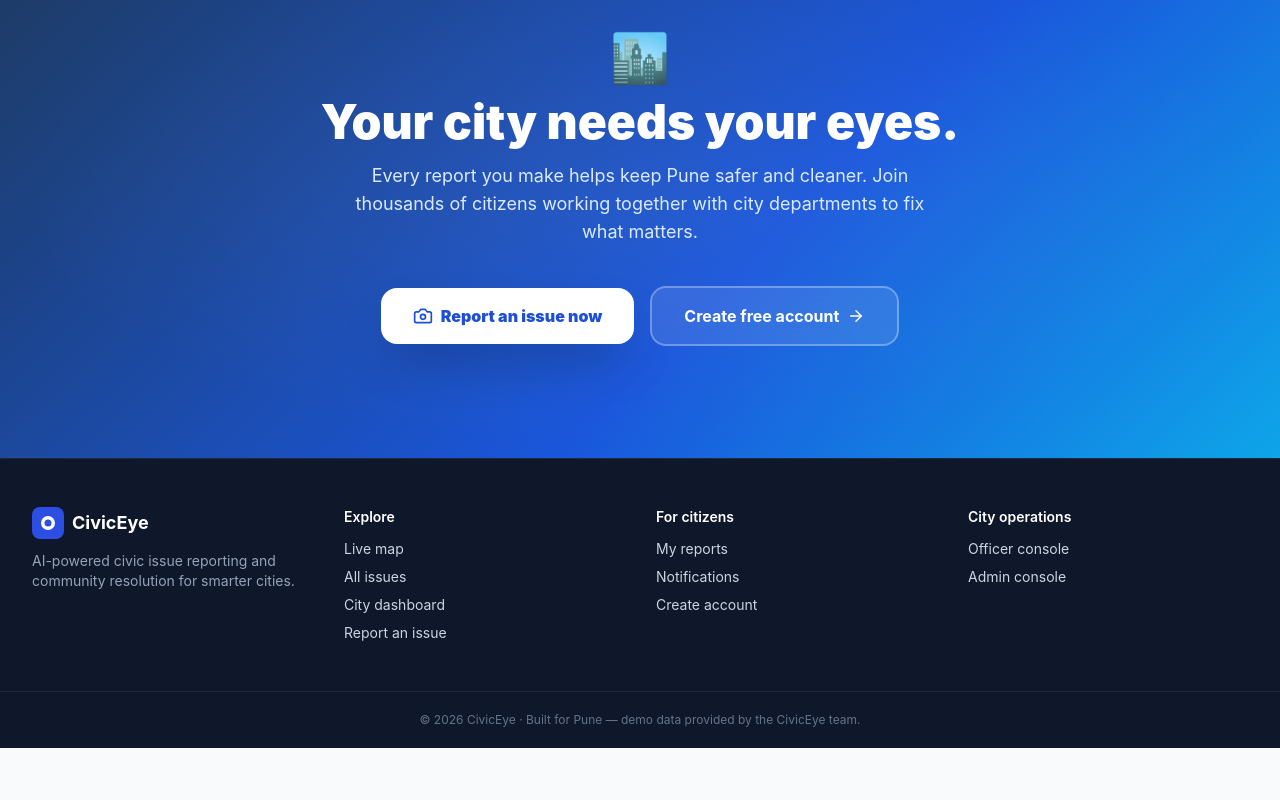
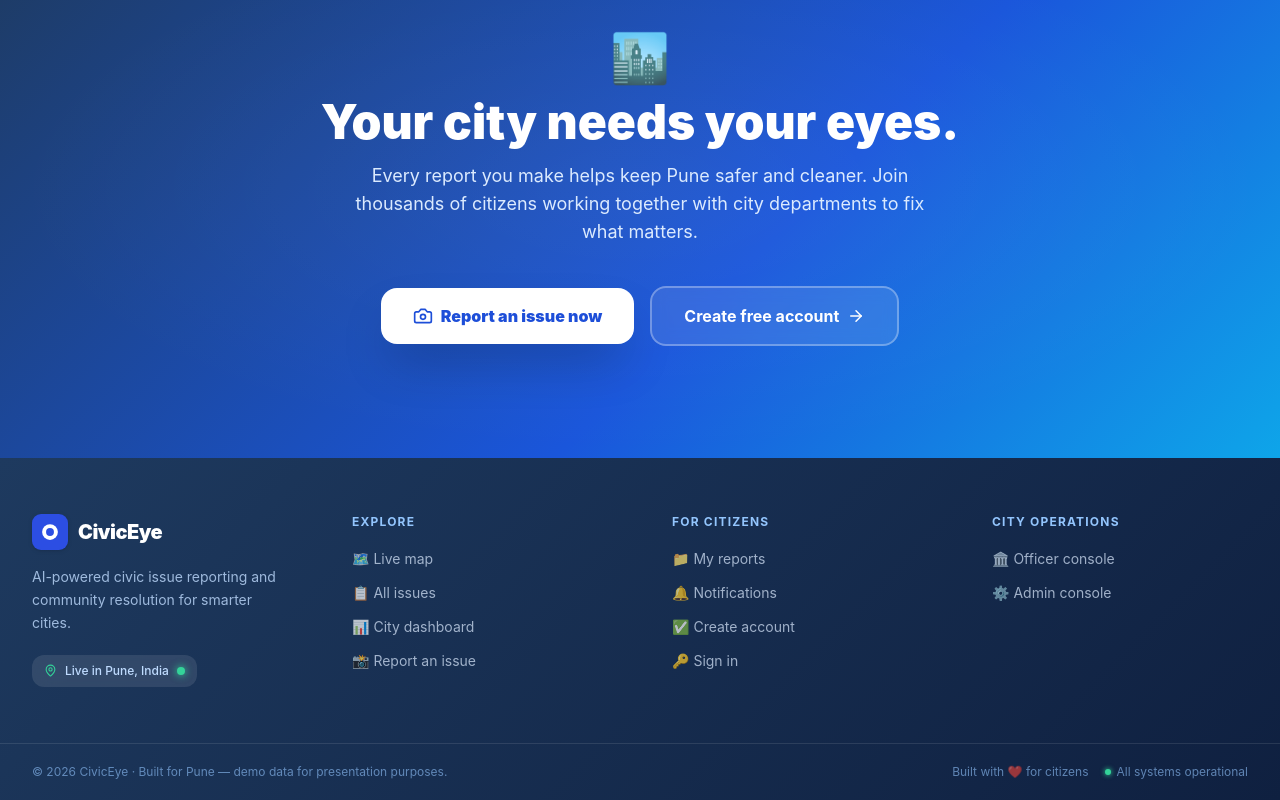
Before and after one commit to mohitkulkarni1999/CivicEye, a React (Vite) app in the folder client/: page / in a window 1280 px wide. Shown: the part 3400-4200 px from the top of the page. Before the commit the page ends 4148 px from the top, so only its background shows below. Built offline with nearby package versions, Linux system fonts and the light colour scheme; no server answers.

Commit message:
Fix high priority section to show only open issues and redesign footer

```diff
--- a/client/src/components/Footer.jsx
+++ b/client/src/components/Footer.jsx
@@ -1,48 +1,88 @@
 import { Link } from 'react-router-dom';
 import { BrandMark } from './Navbar.jsx';
+import { MapPinIcon } from './icons.jsx';
+
+const LINKS = [
+  {
+    heading: 'Explore',
+    links: [
+      { to: '/map', label: '🗺️ Live map' },
+      { to: '/explore', label: '📋 All issues' },
+      { to: '/dashboard', label: '📊 City dashboard' },
+      { to: '/report', label: '📸 Report an issue' },
+    ],
+  },
+  {
+    heading: 'For Citizens',
+    links: [
+      { to: '/my-reports', label: '📁 My reports' },
+      { to: '/notifications', label: '🔔 Notifications' },
+      { to: '/citizen/register', label: '✅ Create account' },
+      { to: '/citizen/login', label: '🔑 Sign in' },
+    ],
+  },
+  {
+    heading: 'City Operations',
+    links: [
+      { to: '/officer/login', label: '🏛️ Officer console' },
+      { to: '/admin/login', label: '⚙️ Admin console' },
+    ],
+  },
+];
 
 export default function Footer() {
   return (
-    <footer className="border-t border-ink-800 bg-ink-900 text-ink-300">
-      <div className="container-page grid gap-8 py-12 md:grid-cols-4">
+    <footer style={{ background: 'linear-gradient(135deg, #1e3a5f 0%, #0f2040 100%)' }}>
+      {/* Top section */}
+      <div className="container-page grid gap-10 py-14 md:grid-cols-4 lg:gap-16">
+        {/* Brand col */}
         <div className="md:col-span-1">
-          <div className="flex items-center gap-2">
-            <BrandMark className="h-8 w-8" />
-            <span className="text-lg font-bold text-white">CivicEye</span>
+          <div className="flex items-center gap-2.5">
+            <BrandMark className="h-9 w-9 drop-shadow" />
+            <span className="text-xl font-black text-white tracking-tight">CivicEye</span>
           </div>
-          <p className="mt-3 text-sm text-ink-400">
+          <p className="mt-4 text-sm leading-relaxed text-blue-200/80">
             AI-powered civic issue reporting and community resolution for smarter cities.
           </p>
+          <div className="mt-5 flex items-center gap-2 rounded-xl bg-white/10 px-3 py-2 text-xs text-blue-200 backdrop-blur w-fit">
+            <MapPinIcon size={13} className="text-emerald-400" />
+            <span className="font-medium">Live in Pune, India</span>
+            <span className="flex h-2 w-2 rounded-full bg-emerald-400 shadow-[0_0_6px_2px_rgba(52,211,153,0.5)]" />
+          </div>
         </div>
-        <div>
-          <h4 className="mb-3 text-sm font-semibold text-white">Explore</h4>
-          <ul className="space-y-2 text-sm">
-            <li><Link to="/map" className="hover:text-white">Live map</Link></li>
-            <li><Link to="/explore" className="hover:text-white">All issues</Link></li>
-            <li><Link to="/dashboard" className="hover:text-white">City dashboard</Link></li>
-            <li><Link to="/report" className="hover:text-white">Report an issue</Link></li>
-          </ul>
+
+        {/* Nav link columns */}
+        {LINKS.map((col) => (
+          <div key={col.heading}>
+            <h4 className="mb-4 text-xs font-bold uppercase tracking-widest text-blue-300">{col.heading}</h4>
+            <ul className="space-y-2.5">
+              {col.links.map((l) => (
+                <li key={l.to}>
+                  <Link
+                    to={l.to}
+                    className="text-sm text-blue-100/70 transition hover:text-white hover:translate-x-0.5 inline-flex"
+                  >
+                    {l.label}
+                  </Link>
+                </li>
+              ))}
+            </ul>
+          </div>
+        ))}
+      </div>
+
+      {/* Divider + bottom bar */}
+      <div className="border-t border-white/10">
+        <div className="container-page flex flex-wrap items-center justify-between gap-3 py-5 text-xs text-blue-300/60">
+          <p>© {new Date().getFullYear()} CivicEye · Built for Pune — demo data for presentation purposes.</p>
+          <div className="flex items-center gap-4">
+            <span>Built with ❤️ for citizens</span>
+            <span className="flex items-center gap-1.5">
+              <span className="flex h-1.5 w-1.5 rounded-full bg-emerald-400 shadow-[0_0_4px_1px_rgba(52,211,153,0.6)]" />
+              All systems operational
+            </span>
+          </div>
         </div>
-        <div>
-          <h4 className="mb-3 text-sm font-semibold text-white">For citizens</h4>
-          <ul className="space-y-2 text-sm">
-            <li><Link to="/my-reports" className="hover:text-white">My reports</Link></li>
-            <li><Link to="/notifications" className="hover:text-white">Notifications</Link></li>
-            <li><Link to="/citizen/register" className="hover:text-white">Create account</Link></li>
-          </ul>
-        </div>
-        <div>
-          <h4 className="mb-3 text-sm font-semibold text-white">City operations</h4>
-          <ul className="space-y-2 text-sm">
-            <li><Link to="/officer/login" className="hover:text-white">Officer console</Link></li>
-            <li><Link to="/admin/login" className="hover:text-white">Admin console</Link></li>
-          </ul>
-        </div>
-      </div>
-      <div className="border-t border-ink-800 py-5">
-        <p className="container-page text-center text-xs text-ink-500">
-          © {new Date().getFullYear()} CivicEye · Built for Pune — demo data provided by the CivicEye team.
-        </p>
       </div>
     </footer>
   );
--- a/client/src/pages/Landing.jsx
+++ b/client/src/pages/Landing.jsx
@@ -30,7 +30,7 @@ export default function Landing() {
   useEffect(() => {
     http.get('/api/city/stats').then((d) => setStats(d.stats)).catch(() => {});
     http.get('/api/categories').then((d) => setCategories(d.categories || [])).catch(() => {});
-    http.get('/api/issues', { sort: 'priority', limit: 6 }).then((d) => setRecent(d.issues || [])).catch(() => {});
+    http.get('/api/issues', { sort: 'priority', limit: 6, status: 'open' }).then((d) => setRecent(d.issues || [])).catch(() => {});
     http.get('/api/issues', { status: 'resolved', sort: 'resolved', limit: 6 }).then((d) => setResolved(d.issues || [])).catch(() => {});
   }, []);
 
```
